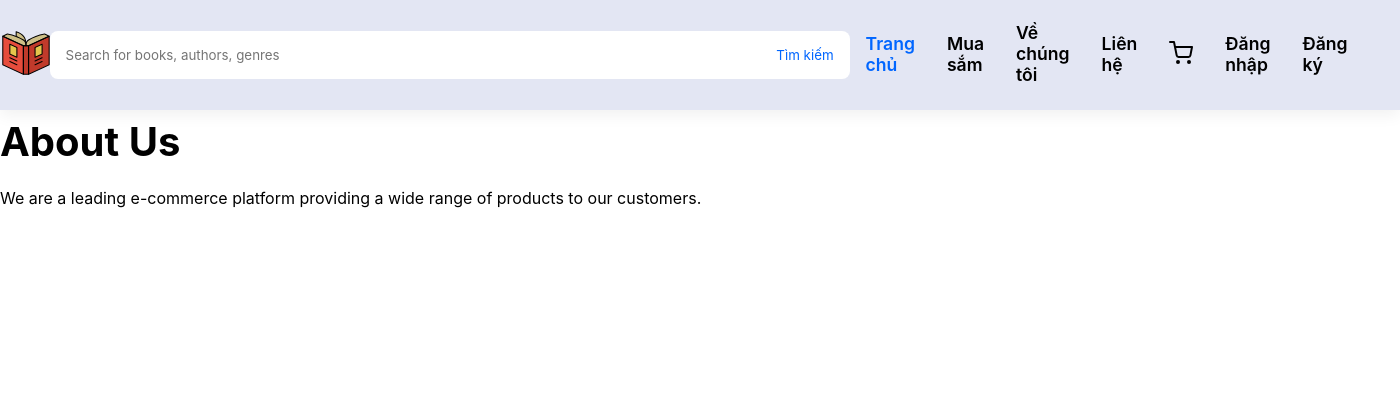
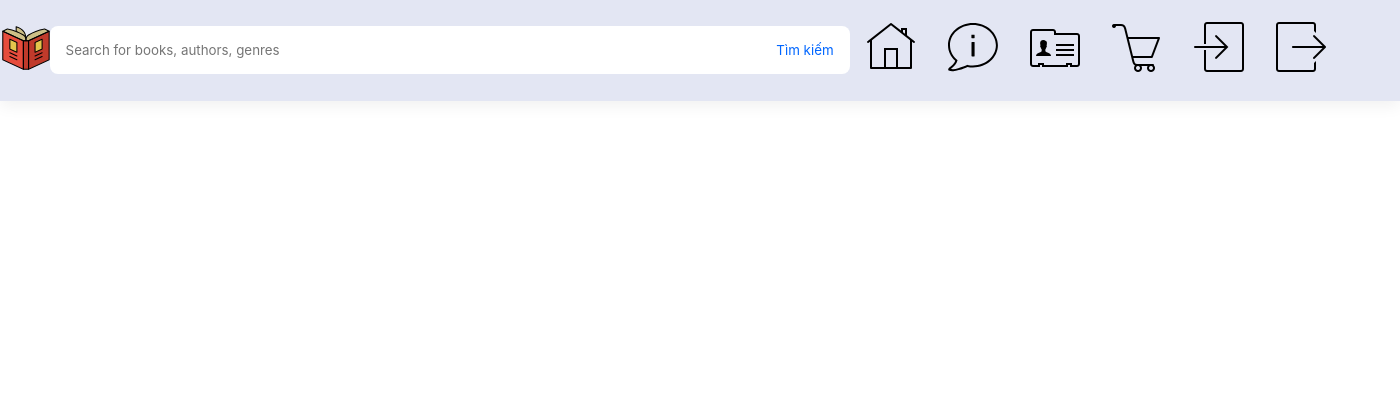
Before and after one commit to tamthong1115/PHP_Book_ECommerce, a PHP site: page /app/Views/pages/about.php in a window 1400 px wide. Shown: the top 420 px of the page. Run offline with PHP 8.4, Linux system fonts and the light colour scheme.

Commit message:
Them icon va favicon

```diff
--- a/app/Views/layout/header.php
+++ b/app/Views/layout/header.php
@@ -10,7 +10,7 @@
     <header >
         <div class="header">
 
-            <a href="#"><img src="/public/icons/logo.svg" class="header__logo" alt="logo"></a>
+            <a href="#"><img src="public/icons/logo.svg" class="header__logo" alt="logo"></a>
 
             <div class="header__search">
                 <form action="">
@@ -21,13 +21,13 @@
 
             <div>
                 <ul class="header__navbar">
-                    <li><a class="active" href="/index.php">Trang chủ</a></li>
-                    <li><a href="#">Mua sắm</a></li>
-                    <li><a href="/about">Về chúng tôi</a></li>
-                    <li><a href="#">Liên hệ</a></li>
-                    <li><a class="header__cart" href="#"><img src="/public/icons/shopping-cart.svg" alt="cart-logo"></a></li>
-                    <li><a href="/sign-in">Đăng nhập</a></li>
-                    <li><a href="/sign-up">Đăng ký</a></li>
+                    <li><a class="active" href="app/Views/pages/home.php"><img src="public/icons/home.svg" title="Trang chủ"></a></li>
+
+                    <li><a href="app/Views/pages/about.php"><img src="public/icons/about.svg" title="Về chúng tôi" ></a></li>
+                    <li><a href="#"><img src="public/icons/contact.png" title="Liên hệ" ></a></li>
+                    <li><a  href="#"><img src="public/icons/cart.png" title="Giỏ hàng"> </a></li>
+                    <li><a href="/sign-in"><img src="public/icons/sign-in-1.png" title="Đăng nhập" ></a></li>
+                    <li><a href="/sign-up"><img src="public/icons/sign-out.png" title="Đăng kí" ></a></li>
                 </ul>
             </div>
         </div>
--- a/app/Views/layout/layout.php
+++ b/app/Views/layout/layout.php
@@ -4,9 +4,11 @@
     <meta charset="UTF-8">
     <meta name="viewport" content="width=device-width, initial-scale=1.0">
     <title><?php echo $title; ?></title>
-    <link rel="stylesheet" href="/public/css/layout/header.css" type="text/css">
-    <link rel="stylesheet" href="/public/css/layout/footer.css" type="text/css">
-    <link rel="stylesheet" href="/public/css/global/styles.css" type="text/css">
+    <base href="/PHP_Book_ECommerce/">
+    <link rel="stylesheet" href="public/css/layout/header.css" type="text/css">
+    <link rel="stylesheet" href="public/css/layout/footer.css" type="text/css">
+    <link rel="stylesheet" href="public/css/global/styles.css" type="text/css">
+    <link rel="icon" type="image/gif" href="public/icons/favicon.gif">
 </head>
 <body>
     <?php include 'header.php'; ?>
--- a/app/Views/pages/about.php
+++ b/app/Views/pages/about.php
@@ -2,8 +2,7 @@
 $title = "About Us";
 ob_start();
 ?>
-    <h1>About Us</h1>
-    <p>We are a leading e-commerce platform providing a wide range of products to our customers.</p>
+
 <?php
 $content = ob_get_clean();
 include __DIR__ . '/../layout/layout.php';
```
Also changed, not shown: public/icons/about.svg (added), public/icons/cart.png (added), public/icons/cart.svg (renamed from public/icons/cart-shopping-solid.svg), public/icons/contact.png (added), public/icons/favicon.gif (added), public/icons/home.svg (added), public/icons/sign-in-1.png (added), public/icons/sign-out.png (added), 1 other file.
